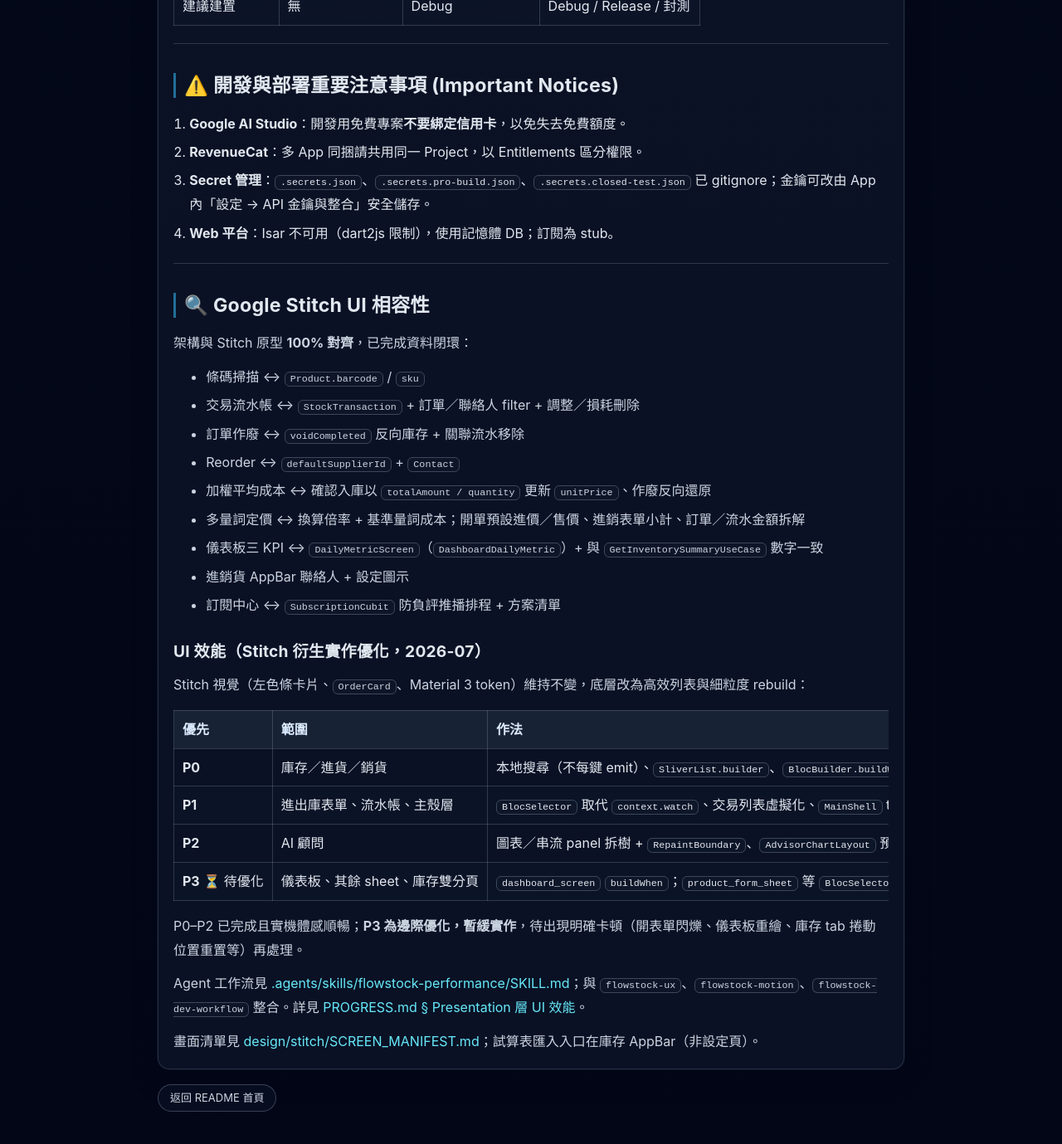
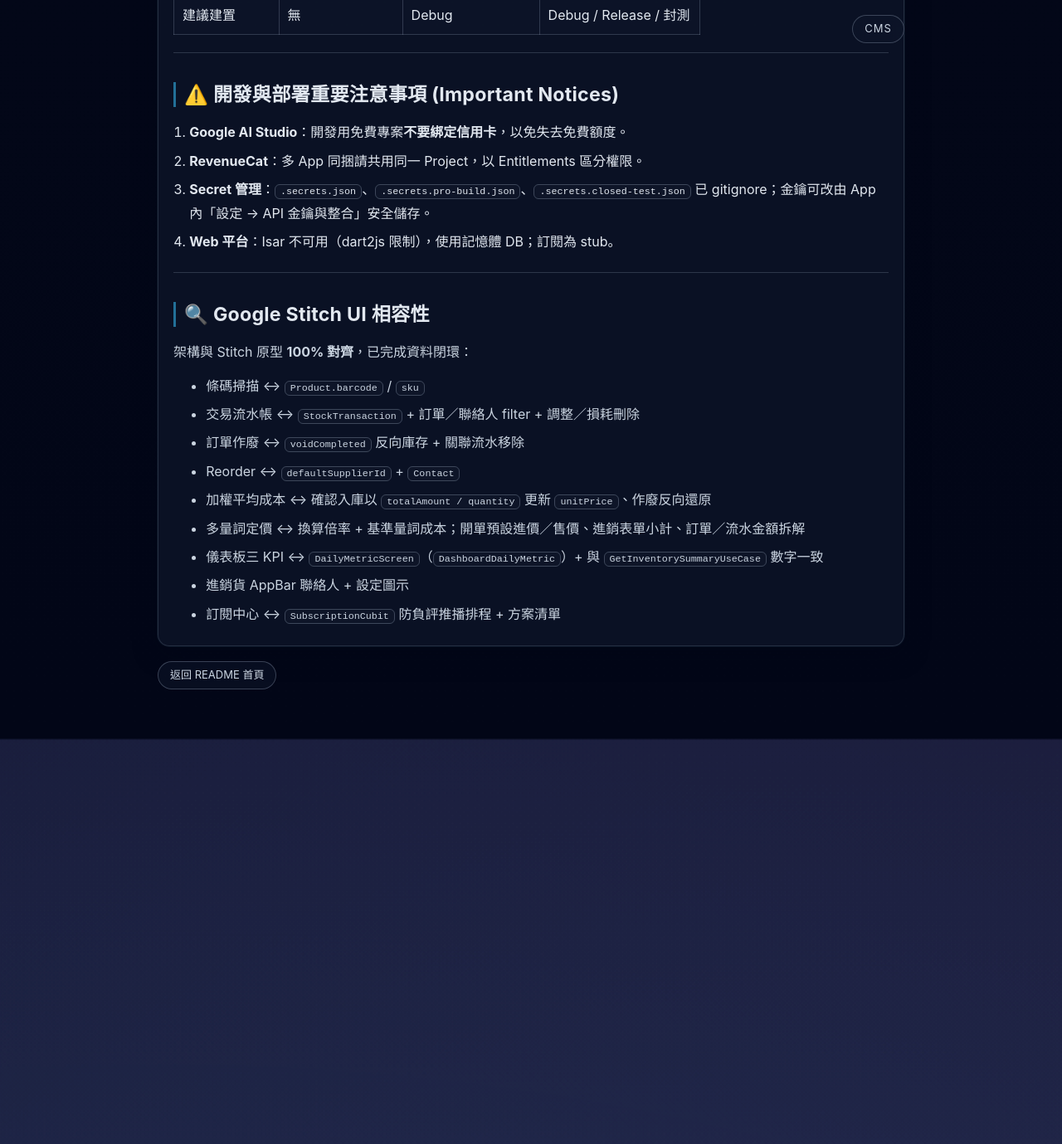
Before and after one commit to ying98012/portfolio-readmes, a Jekyll site: the page built from _projects/Flowstock庫存管理.md, in a window 1280 px wide and 1400 px high, scrolled down 16156 px. Shown: the top 1379 px of the window at 83% size. Built offline with Jekyll 4.4.1, drawn with Linux system fonts in a browser that asks for light colours; our own code applies the rules of GitHub Pages for plain Markdown files; after the commit the page ends 17047 px from its top, so only the background shows below that; some of the changed text lies outside the part shown.

Commit message:
Add CMS entry with Markdown import and rename support.
Expose Pages CMS from the site header, allow uploading .md into _projects, and enable editable project filenames for later renames.

Co-authored-by: Cursor <cursoragent@cursor.com>

```diff
--- a/_layouts/default.html
+++ b/_layouts/default.html
@@ -8,6 +8,11 @@
     <link rel="stylesheet" href="{{ '/styles.css' | relative_url }}" />
   </head>
   <body>
+    <nav class="site-nav">
+      <a class="btn btn-secondary cms-entry" href="https://app.pagescms.org/" target="_blank" rel="noreferrer noopener">
+        CMS
+      </a>
+    </nav>
     <main class="container">
       {{ content }}
     </main>
--- a/_projects/Flowstock庫存管理.md
+++ b/_projects/Flowstock庫存管理.md
@@ -1,8 +1,6 @@
 # 🚀 FlowStock - 智慧雙軌 AI 進銷存與商業分析系統
 
 一款基於 Flutter 開發的輕量化、在地優先（Local-First）智慧進銷存管理應用程式。本系統專為**中小型商家與個人自由創業者**設計，旨在極低硬體與營運成本下，提供高追溯性的庫存流水帳管理、財務報表視覺化，以及完全免 API 成本的 AI 經營策略生成建議。
-
-**目前版本**：`0.1.0+6` · **實作進度與測試概況**（366 項 Flutter 測試）→ [PROGRESS.md](PROGRESS.md)
 
 ---
 
@@ -564,20 +562,3 @@ flutter install -d <deviceId>
 - 儀表板三 KPI ↔ `DailyMetricScreen`（`DashboardDailyMetric`）+ 與 `GetInventorySummaryUseCase` 數字一致
 - 進銷貨 AppBar 聯絡人 + 設定圖示
 - 訂閱中心 ↔ `SubscriptionCubit` 防負評推播排程 + 方案清單
-
-### UI 效能（Stitch 衍生實作優化，2026-07）
-
-Stitch 視覺（左色條卡片、`OrderCard`、Material 3 token）維持不變，底層改為高效列表與細粒度 rebuild：
-
-| 優先 | 範圍 | 作法 |
-| :--- | :--- | :--- |
-| **P0** | 庫存／進貨／銷貨 | 本地搜尋（不每鍵 emit）、`SliverList.builder`、`BlocBuilder.buildWhen` |
-| **P1** | 進出庫表單、流水帳、主殼層 | `BlocSelector` 取代 `context.watch`、交易列表虛擬化、`MainShell` tab 快取 |
-| **P2** | AI 顧問 | 圖表／串流 panel 拆樹 + `RepaintBoundary`、`AdvisorChartLayout` 預聚合、`fl_chart` 切換動畫 |
-| **P3** ⏳ 待優化 | 儀表板、其餘 sheet、庫存雙分頁 | `dashboard_screen` `buildWhen`；`product_form_sheet` 等 `BlocSelector`；`TabBarView` `AutomaticKeepAliveClientMixin` |
-
-P0–P2 已完成且實機體感順暢；**P3 為邊際優化，暫緩實作**，待出現明確卡頓（開表單閃爍、儀表板重繪、庫存 tab 捲動位置重置等）再處理。
-
-Agent 工作流見 [.agents/skills/flowstock-performance/SKILL.md](.agents/skills/flowstock-performance/SKILL.md)；與 `flowstock-ux`、`flowstock-motion`、`flowstock-dev-workflow` 整合。詳見 [PROGRESS.md § Presentation 層 UI 效能](PROGRESS.md#presentation-層-ui-效能2026-07-08)。
-
-畫面清單見 [design/stitch/SCREEN_MANIFEST.md](design/stitch/SCREEN_MANIFEST.md)；試算表匯入入口在庫存 AppBar（非設定頁）。
--- a/styles.css
+++ b/styles.css
@@ -22,6 +22,17 @@ body {
   width: min(900px, 92vw);
   margin: 0 auto;
   padding: 36px 0 60px;
+}
+
+.site-nav {
+  position: sticky;
+  top: 0;
+  z-index: 10;
+  display: flex;
+  justify-content: flex-end;
+  width: min(900px, 92vw);
+  margin: 0 auto;
+  padding-top: 18px;
 }
 
 .header {
@@ -125,6 +136,11 @@ a:hover {
 
 .btn-secondary:hover {
   border-color: rgba(125, 211, 252, 0.6);
+}
+
+.cms-entry {
+  letter-spacing: 0.08em;
+  backdrop-filter: blur(8px);
 }
 
 .meta {
@@ -312,6 +328,11 @@ ul {
     padding: 24px 0 38px;
   }
 
+  .site-nav {
+    width: min(900px, 94vw);
+    padding-top: 14px;
+  }
+
   .header {
     padding: 14px 15px;
     border-radius: 14px;
@@ -362,4 +383,8 @@ ul {
   .btn {
     width: 100%;
   }
+
+  .cms-entry {
+    width: auto;
+  }
 }
```
Also changed, not shown: .pages.yml.
